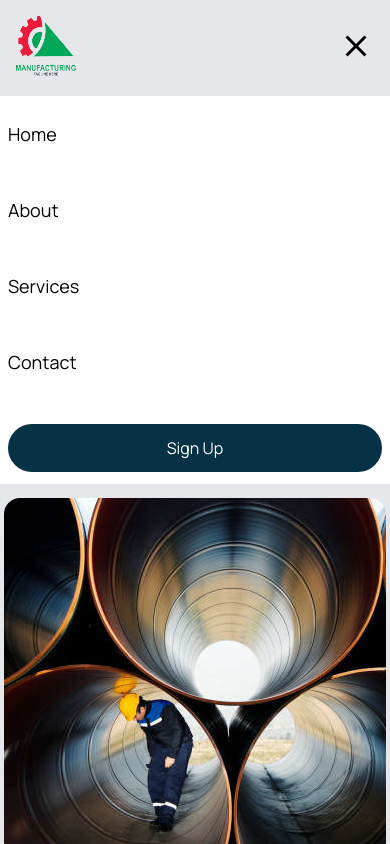
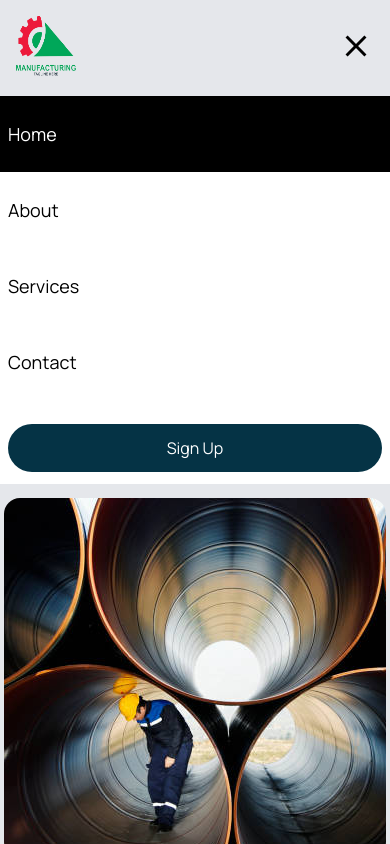
Before and after one commit to aqoprojects/ManufacturingWebsiteFrontendReact-, a React (Vite) app: page / in a window 390 px wide. Both pictures are taken after a click on the button 356 px from the left and 46 px from the top of the page. Shown: the top 844 px of the page. Built offline with nearby package versions, Linux system fonts and the light colour scheme.

Commit message:
this project is live in production

```diff
--- a/src/assets/css/Header.css
+++ b/src/assets/css/Header.css
@@ -5,3 +5,8 @@
   background-color: black;
   border: 1px solid black;
 }
+
+.active-mobile{
+  background-color: black;
+  color: white;
+}
--- a/src/components/Header.jsx
+++ b/src/components/Header.jsx
@@ -1,4 +1,4 @@
-import React, { useRef } from 'react';
+import React, { useRef, useState } from 'react';
 import '../assets/css/Header.css'
 import { IoIosMenu } from "react-icons/io";
 import { IoMdClose } from "react-icons/io";
@@ -14,12 +14,13 @@ const Header = () =>
     menuToggleOpen.current.classList.toggle('hidden')
     menuToggleClose.current.classList.toggle('hidden')
   }
+  const [isLogoReady, setIsLogoReady] = useState(false)
   return (
     <>
       <header>
         <nav className='w-full mx-auto flex justify-between items-center-safe p-4'>
           <NavLink to="/">
-            <img src={Logo} className='size-15' alt="logo" />
+            <img src={Logo} className={`size-15  ${isLogoReady ? '' : 'animate-pulse'} `} onLoad={()=> setIsLogoReady(true)} alt="logo" />
           </NavLink>
 
 
@@ -40,12 +41,12 @@ const Header = () =>
             </button>
           </div>
         </nav>
-        <div ref={mobileMenu} id="mobile-menu" className="hidden z-100 absolute left-0 right-0 mt-1 bg-white dark:bg-gray-200 md:hidden">
+        <div ref={mobileMenu} id="mobile-menu" className="hidden z-200 absolute left-0 right-0 mt-1 bg-white dark:bg-gray-200 md:hidden">
           <div className='flex flex-col justify-center-safe'>
-            <a href="#" className="text-lg hover:bg-black hover:text-white active:bg-black active:text-white p-2 py-6 dark:bg-gray-200 dark:text-black">Home</a>
-            <a href="#" className="text-lg hover:bg-black hover:text-white active:bg-black active:text-white p-2 py-6 dark:bg-gray-200 dark:text-black">About</a>
-            <a href="#" className="text-lg hover:bg-black hover:text-white active:bg-black active:text-white p-2 py-6 dark:bg-gray-200 dark:text-black">Services</a>
-            <a href="#" className="text-lg hover:bg-black hover:text-white active:bg-black active:text-white p-2 py-6 dark:bg-gray-200 dark:text-black">Contact</a>
+            <NavLink to="/" className={({ isActive }) => `text-lg hover:bg-black hover:text-white active:bg-black active:text-white p-2 py-6 dark:bg-gray-200 dark:text-black ${isActive && 'active-mobile'}` }>Home</NavLink>
+            <NavLink to="/about" className={({ isActive }) => `text-lg hover:bg-black hover:text-white active:bg-black active:text-white p-2 py-6 dark:bg-gray-200 dark:text-black ${isActive && 'active-mobile'}` }>About</NavLink>
+            <NavLink to="/services" className={({ isActive }) => `text-lg hover:bg-black hover:text-white active:bg-black active:text-white p-2 py-6 dark:bg-gray-200 dark:text-black ${isActive && 'active-mobile'}` }>Services</NavLink>
+            <NavLink to="/contact" className={({ isActive }) => `text-lg hover:bg-black hover:text-white active:bg-black active:text-white p-2 py-6 dark:bg-gray-200 dark:text-black ${isActive && 'active-mobile'}` }>Contact</NavLink>
 
              <button className='mt-6 mb-3 mx-2 bg-cyan-950 text-white dark:text-white dark:bg-black  py-3 rounded-3xl cursor-pointer outline-none'>Sign Up</button>
           </div>
```
